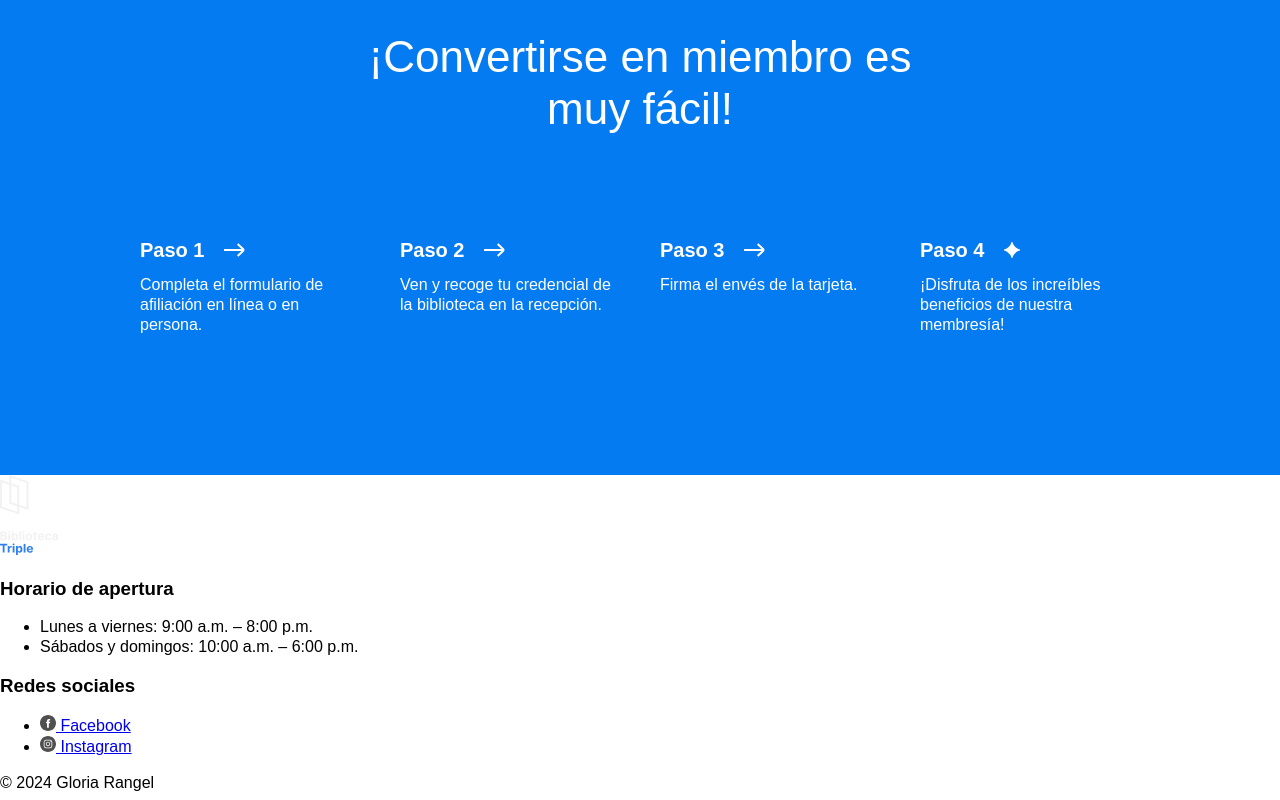
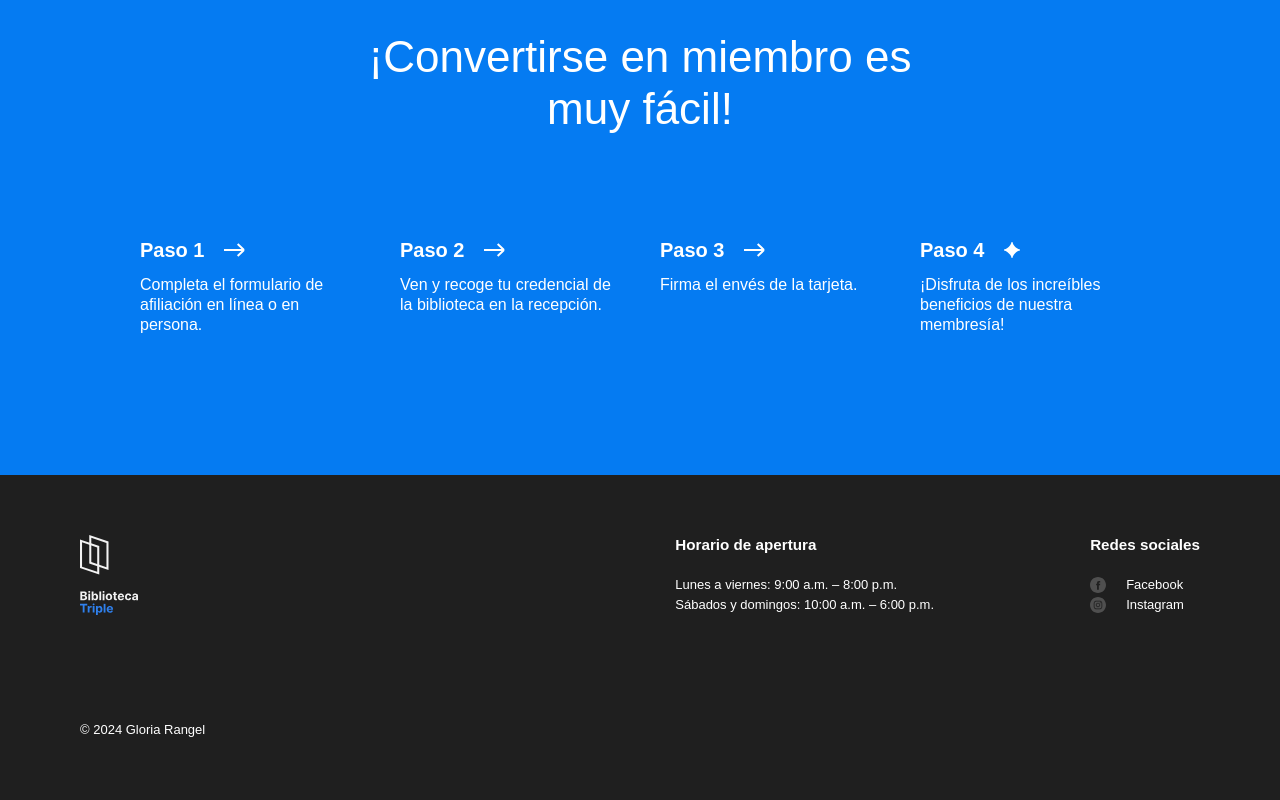
Before and after one commit to NorimNori/web_project_library_es, a plain HTML site: page index.html in a window 1280 px wide. Shown: the part 3007-3807 px from the top of the page. Drawn offline with Linux system fonts and the light colour scheme.

Commit message:
feat: add CSS styles to footer

```diff
--- a/index.html
+++ b/index.html
@@ -297,8 +297,8 @@
                 />
               </div>
 
-              <div class="footer__column footer__column--hours">
-                <h3 class="footer__heading">Horario de apertura</h3>
+              <div class="footer__column footer__column_content_hours">
+                <h3 class="footer__column-heading">Horario de apertura</h3>
                 <ul class="footer__list">
                   <li class="footer__list-item">
                     Lunes a viernes: 9:00 a.m. – 8:00 p.m.
@@ -309,25 +309,25 @@
                 </ul>
               </div>
 
-              <div class="footer__column footer__column--social">
-                <h3 class="footer__heading">Redes sociales</h3>
+              <div class="footer__column footer__column_content_social">
+                <h3 class="footer__column-heading">Redes sociales</h3>
                 <ul class="footer__list">
                   <li class="footer__list-item">
-                    <a href="#" class="footer__link">
+                    <a href="#" class="footer__column-link">
                       <img
                         src="./images/facebook_white.svg"
                         alt="logo de facebook"
-                        class="footer__icon"
+                        class="footer__social-icon"
                       />
                       Facebook
                     </a>
                   </li>
                   <li class="footer__list-item">
-                    <a href="#" class="footer__link">
+                    <a href="#" class="footer__column-link">
                       <img
                         src="./images/instagram_white.svg"
                         alt="logo de instagram"
-                        class="footer__icon"
+                        class="footer__social-icon"
                       />
                       Instagram
                     </a>
--- a/styles/style.css
+++ b/styles/style.css
@@ -345,4 +345,76 @@ p {
 
 .footer {
   box-sizing: border-box;
+  color: #fff;
+  box-sizing: border-box;
+  background-color: #1f1f1f;
+  padding: 60px 80px;
 }
+
+.footer__cover {
+  position: relative;
+  width: 100%;
+}
+
+.footer__columns {
+  display: flex;
+  justify-content: space-between;
+}
+
+.footer__column_content_hours {
+  position: absolute;
+  margin-left: auto;
+  font-size: small;
+  right: 250px;
+}
+
+.footer__column_content_social {
+  margin-left: 80px;
+  font-size: small;
+}
+
+.footer__logo {
+  height: 80px;
+  width: 58px;
+}
+
+.footer__column-heading {
+  margin-top: 0;
+  margin-bottom: 20px;
+}
+
+.footer__list {
+  list-style-type: none;
+  padding: 0;
+  margin: 0;
+}
+
+.footer__list-item {
+  display: flex;
+  flex-wrap: wrap;
+
+  gap: 10px;
+  padding: 0 16px 0 0;
+}
+
+.footer__column-link {
+  color: white;
+  text-decoration: none;
+
+  display: flex;
+  align-items: center;
+  column-gap: 10px;
+}
+
+.footer__social-icon {
+  width: 16px;
+  height: 16px;
+  padding-bottom: 0;
+  padding-right: 10px;
+}
+
+.footer__copyright {
+  font-size: small;
+  margin-bottom: 0;
+  margin-top: 100px;
+}
```
